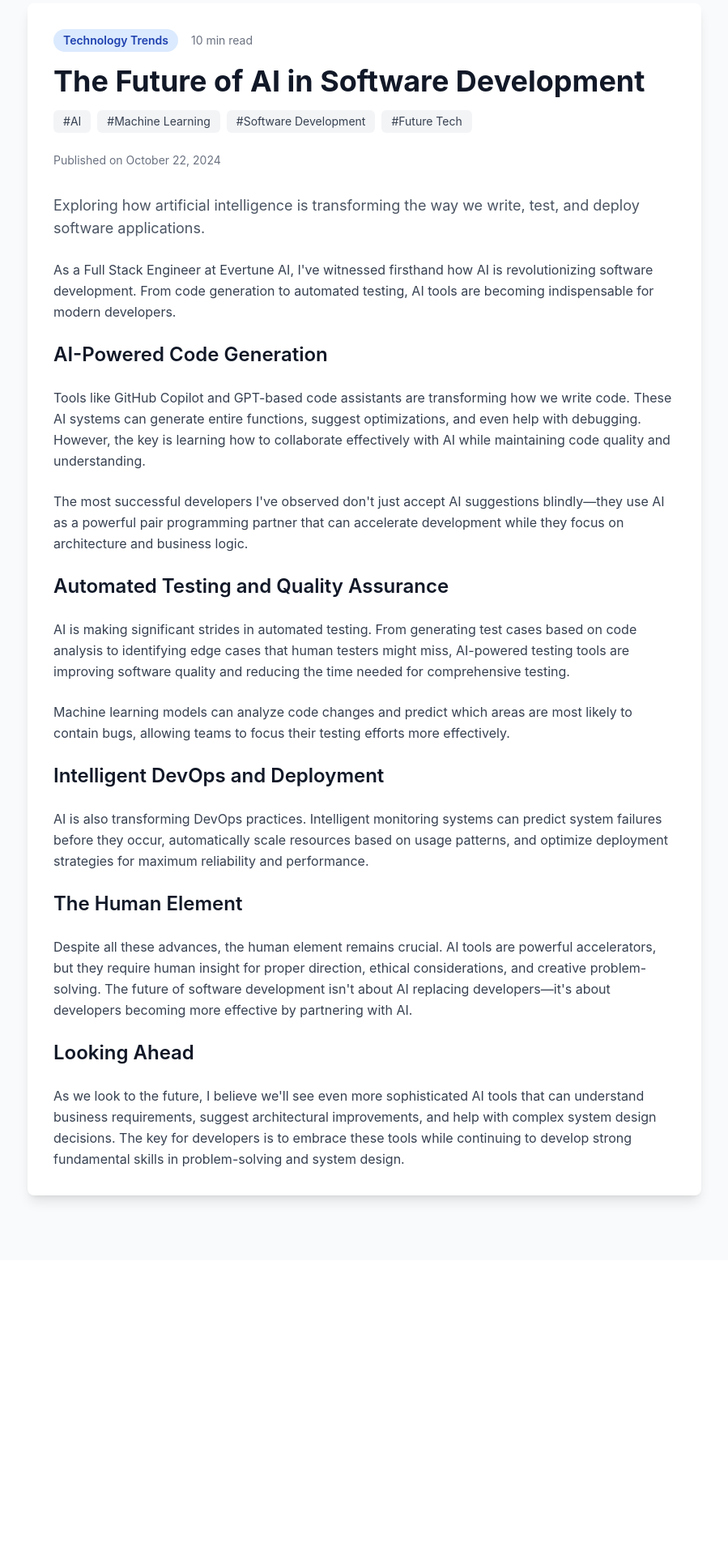
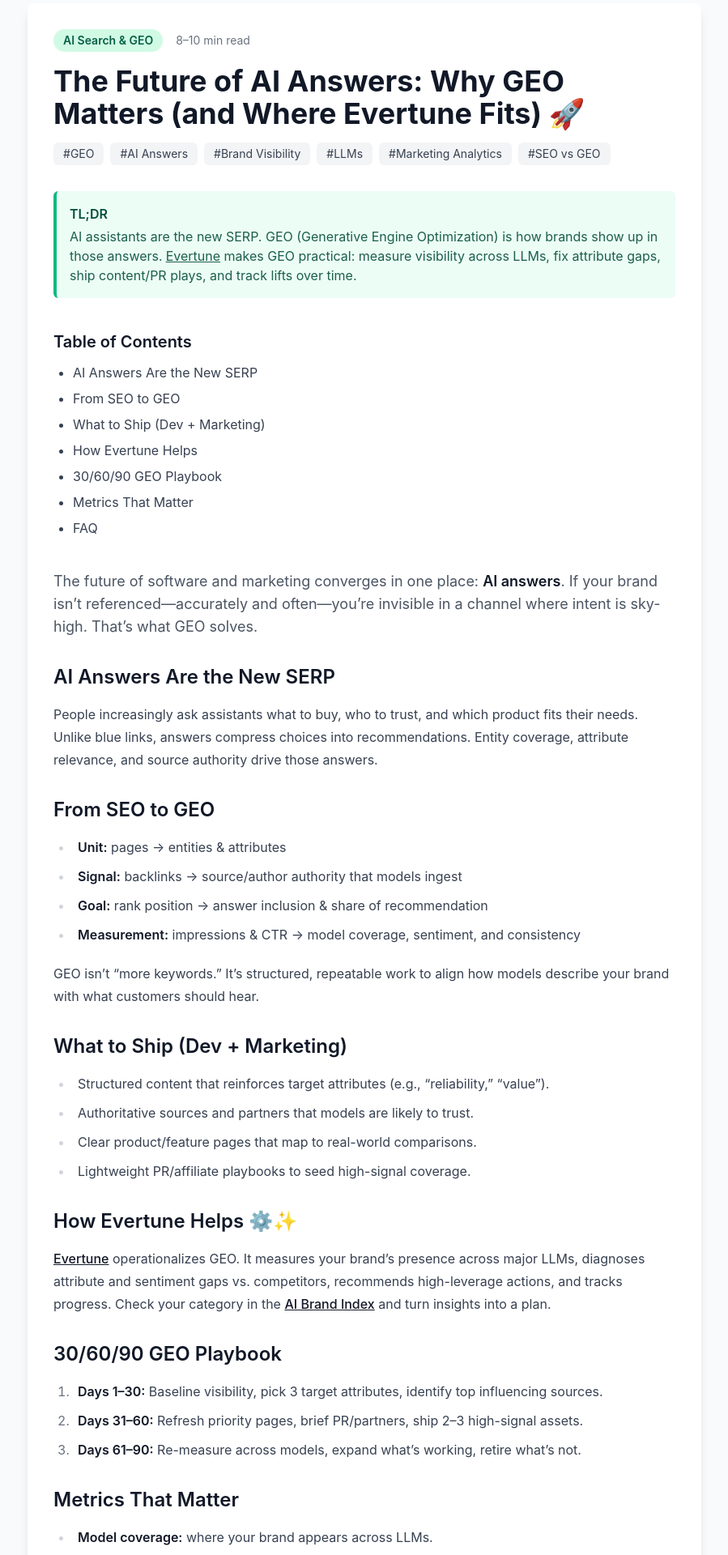
Before and after one commit to jhschiff/personalWebsite, a React (Create React App) app: page /blog/the-future-of-ai in a window 1280 px wide. Shown: the part 140-2060 px from the top of the page at 81% size, without its empty margins (190-1089 px from the left). Before the commit the page ends 1696 px from the top, so only its background shows below. Built offline with nearby package versions, Linux system fonts and the light colour scheme.

Commit message:
cleaning up blogs

```diff
--- a/src/pages/OptimizingDatabasePerformance.jsx
+++ b/src/pages/OptimizingDatabasePerformance.jsx
@@ -48,10 +48,6 @@
                 </span>
               ))}
             </div>
-
-            <p className="text-gray-500 text-sm">
-              Published on November 10, 2024
-            </p>
           </div>
 
           {/* Content */}
--- a/src/pages/TheFutureOfAI.jsx
+++ b/src/pages/TheFutureOfAI.jsx
@@ -15,102 +15,228 @@
       ogDescription: blogPost?.excerpt
     });
   }, []);
+  const fadeIn = { initial: { opacity: 0, y: 20 }, animate: { opacity: 1, y: 0 }, transition: { duration: 0.6 } };
+  const pop = { initial: { opacity: 0, scale: 0.98 }, animate: { opacity: 1, scale: 1 }, transition: { duration: 0.5 } };
+
+  // Internal links (swap to real routes/URLs)
+  const LINKS = {
+    aiIndex: 'https://www.evertune.ai/research/ai-brand-index',
+    whyEvertune: 'https://www.evertune.ai/why-evertune',
+    demo: 'https://www.evertune.ai/products/brand-monitoring',
+    careers: 'https://www.evertune.ai/about-us/careers',
+    geoGuide: 'https://www.evertune.ai/products/geo-site-audit',
+  };
+
+  // Blog + FAQ schema for better SEO/GEO
+  const jsonLd = {
+    '@context': 'https://schema.org',
+    '@type': 'BlogPosting',
+    headline: 'The Future of AI Answers: GEO & Brand Visibility',
+    author: { '@type': 'Person', name: 'Jordan Schiff' },
+    datePublished: '2024-10-22',
+    dateModified: '2024-10-22',
+    description:
+      'AI assistants are the new front door to discovery. Learn the shift from SEO to GEO and how Evertune helps brands win visibility in AI answers.',
+    mainEntityOfPage: {
+      '@type': 'WebPage',
+      '@id': 'https://www.jordanschiff.com/blog/the-future-of-ai',
+    },
+  };
+
+  const faqLd = {
+    '@context': 'https://schema.org',
+    '@type': 'FAQPage',
+    mainEntity: [
+      {
+        '@type': 'Question',
+        name: 'What is Generative Engine Optimization (GEO)?',
+        acceptedAnswer: {
+          '@type': 'Answer',
+          text:
+            'GEO is the practice of improving how AI assistants reference and recommend your brand in generated answers by aligning entities, attributes, and sources that influence model outputs.',
+        },
+      },
+      {
+        '@type': 'Question',
+        name: 'How is GEO different from SEO?',
+        acceptedAnswer: {
+          '@type': 'Answer',
+          text:
+            'SEO optimizes for ranked web results; GEO optimizes for conversational answers. GEO focuses on entity coverage, attribute relevance, and model consistency across LLMs.',
+        },
+      },
+      {
+        '@type': 'Question',
+        name: 'How does Evertune help with GEO?',
+        acceptedAnswer: {
+          '@type': 'Answer',
+          text:
+            'Evertune measures brand visibility across major LLMs, diagnoses attribute gaps vs. competitors, recommends high-leverage content/PR moves, and tracks gains over time.',
+        },
+      },
+    ],
+  };
 
   return (
     <div className="min-h-screen bg-gray-50 py-20">
+      {/* JSON-LD for SEO */}
+      <script type="application/ld+json" dangerouslySetInnerHTML={{ __html: JSON.stringify(jsonLd) }} />
+      <script type="application/ld+json" dangerouslySetInnerHTML={{ __html: JSON.stringify(faqLd) }} />
+
       <div className="max-w-4xl mx-auto px-4 sm:px-6 lg:px-8">
-        <motion.article
-          initial={{ opacity: 0, y: 20 }}
-          animate={{ opacity: 1, y: 0 }}
-          transition={{ duration: 0.6 }}
-          className="bg-white rounded-lg shadow-lg p-8"
-        >
+        <motion.article {...fadeIn} className="bg-white rounded-lg shadow-lg p-8">
           {/* Header */}
           <div className="mb-8">
             <div className="flex items-center gap-4 mb-4">
-              <span className="inline-block bg-blue-100 text-blue-800 text-sm font-semibold px-3 py-1 rounded-full">
-                Technology Trends
+              <span className="inline-block bg-emerald-100 text-emerald-800 text-sm font-semibold px-3 py-1 rounded-full">
+                AI Search & GEO
               </span>
-              <span className="text-gray-500 text-sm">10 min read</span>
+              <span className="text-gray-500 text-sm">8–10 min read</span>
             </div>
 
             <h1 className="text-4xl font-bold text-gray-900 mb-4">
-              The Future of AI in Software Development
+              The Future of AI Answers: Why GEO Matters (and Where Evertune Fits) 🚀
             </h1>
 
             <div className="flex flex-wrap gap-2 mb-6">
-              {['AI', 'Machine Learning', 'Software Development', 'Future Tech'].map((tag, index) => (
-                <span
-                  key={index}
-                  className="inline-block bg-gray-100 text-gray-700 text-sm px-3 py-1 rounded-md"
-                >
+              {[
+                'GEO',
+                'AI Answers',
+                'Brand Visibility',
+                'LLMs',
+                'Marketing Analytics',
+                'SEO vs GEO',
+              ].map((tag, index) => (
+                <span key={index} className="inline-block bg-gray-100 text-gray-700 text-sm px-3 py-1 rounded-md">
                   #{tag}
                 </span>
               ))}
             </div>
+          </div>
 
-            <p className="text-gray-500 text-sm">
-              Published on October 22, 2024
+          {/* TL;DR */}
+          <motion.div {...pop} className="mb-10 border-l-4 border-emerald-500 bg-emerald-50 p-4 rounded-md">
+            <p className="font-semibold text-emerald-900 mb-1">TL;DR</p>
+            <p className="text-emerald-900/90">
+              AI assistants are the new SERP. GEO (Generative Engine Optimization) is how brands show up in those answers.
+              <a className="underline ml-1" href={LINKS.whyEvertune}>Evertune</a> makes GEO practical: measure visibility across LLMs, fix attribute gaps,
+              ship content/PR plays, and track lifts over time.
             </p>
-          </div>
+          </motion.div>
+
+          {/* Table of Contents */}
+          <nav className="mb-10">
+            <h2 className="text-xl font-semibold text-gray-900 mb-3">Table of Contents</h2>
+            <ul className="list-disc pl-6 text-gray-700 space-y-2">
+              <li><a className="hover:underline" href="#new-serp">AI Answers Are the New SERP</a></li>
+              <li><a className="hover:underline" href="#seo-geo">From SEO to GEO</a></li>
+              <li><a className="hover:underline" href="#ship-it">What to Ship (Dev + Marketing)</a></li>
+              <li><a className="hover:underline" href="#evertune">How Evertune Helps</a></li>
+              <li><a className="hover:underline" href="#playbook">30/60/90 GEO Playbook</a></li>
+              <li><a className="hover:underline" href="#metrics">Metrics That Matter</a></li>
+              <li><a className="hover:underline" href="#faq">FAQ</a></li>
+            </ul>
+          </nav>
 
           {/* Content */}
           <div className="prose max-w-none">
             <p className="text-lg text-gray-600 mb-6">
-              Exploring how artificial intelligence is transforming the way we write, test, and deploy software applications.
+              The future of software and marketing converges in one place: <strong>AI answers</strong>. If your brand
+              isn’t referenced—accurately and often—you’re invisible in a channel where intent is sky-high. That’s
+              what GEO solves.
             </p>
 
-            <div className="space-y-6 text-gray-700 leading-relaxed">
-              <p>
-                As a Full Stack Engineer at Evertune AI, I've witnessed firsthand how AI is revolutionizing software development.
-                From code generation to automated testing, AI tools are becoming indispensable for modern developers.
-              </p>
+            <h2 id="new-serp" className="text-2xl font-semibold text-gray-900 mt-8 mb-4">AI Answers Are the New SERP</h2>
+            <p>
+              People increasingly ask assistants what to buy, who to trust, and which product fits their needs.
+              Unlike blue links, answers compress choices into recommendations. Entity coverage, attribute relevance,
+              and source authority drive those answers.
+            </p>
 
-              <h2 className="text-2xl font-semibold text-gray-900 mt-8 mb-4">AI-Powered Code Generation</h2>
-              <p>
-                Tools like GitHub Copilot and GPT-based code assistants are transforming how we write code. These AI systems
-                can generate entire functions, suggest optimizations, and even help with debugging. However, the key is learning
-                how to collaborate effectively with AI while maintaining code quality and understanding.
-              </p>
-              <p>
-                The most successful developers I've observed don't just accept AI suggestions blindly—they use AI as a powerful
-                pair programming partner that can accelerate development while they focus on architecture and business logic.
-              </p>
+            <h2 id="seo-geo" className="text-2xl font-semibold text-gray-900 mt-8 mb-4">From SEO to GEO</h2>
+            <ul className="list-disc pl-6">
+              <li><strong>Unit:</strong> pages → entities & attributes</li>
+              <li><strong>Signal:</strong> backlinks → source/author authority that models ingest</li>
+              <li><strong>Goal:</strong> rank position → answer inclusion & share of recommendation</li>
+              <li><strong>Measurement:</strong> impressions & CTR → model coverage, sentiment, and consistency</li>
+            </ul>
+            <p className="mt-4">
+              GEO isn’t “more keywords.” It’s structured, repeatable work to align how models describe your brand
+              with what customers should hear.
+            </p>
 
-              <h2 className="text-2xl font-semibold text-gray-900 mt-8 mb-4">Automated Testing and Quality Assurance</h2>
-              <p>
-                AI is making significant strides in automated testing. From generating test cases based on code analysis to
-                identifying edge cases that human testers might miss, AI-powered testing tools are improving software quality
-                and reducing the time needed for comprehensive testing.
-              </p>
-              <p>
-                Machine learning models can analyze code changes and predict which areas are most likely to contain bugs,
-                allowing teams to focus their testing efforts more effectively.
-              </p>
+            <h2 id="ship-it" className="text-2xl font-semibold text-gray-900 mt-8 mb-4">What to Ship (Dev + Marketing)</h2>
+            <ul className="list-disc pl-6">
+              <li>Structured content that reinforces target attributes (e.g., “reliability,” “value”).</li>
+              <li>Authoritative sources and partners that models are likely to trust.</li>
+              <li>Clear product/feature pages that map to real-world comparisons.</li>
+              <li>Lightweight PR/affiliate playbooks to seed high-signal coverage.</li>
+            </ul>
 
-              <h2 className="text-2xl font-semibold text-gray-900 mt-8 mb-4">Intelligent DevOps and Deployment</h2>
-              <p>
-                AI is also transforming DevOps practices. Intelligent monitoring systems can predict system failures before
-                they occur, automatically scale resources based on usage patterns, and optimize deployment strategies for
-                maximum reliability and performance.
-              </p>
+            {/* Evertune */}
+            <h2 id="evertune" className="text-2xl font-semibold text-gray-900 mt-8 mb-4">How Evertune Helps ⚙️✨</h2>
+            <p>
+              <a href={LINKS.whyEvertune} target="_blank" rel="noopener noreferrer" className="underline">Evertune</a> operationalizes GEO. It measures your brand’s presence across major LLMs,
+              diagnoses attribute and sentiment gaps vs. competitors, recommends high-leverage actions, and tracks
+              progress. Check your category in the{' '}
+              <a href={LINKS.aiIndex} target="_blank" rel="noopener noreferrer" className="underline">AI Brand Index</a> and turn insights into a plan.
+            </p>
 
-              <h2 className="text-2xl font-semibold text-gray-900 mt-8 mb-4">The Human Element</h2>
-              <p>
-                Despite all these advances, the human element remains crucial. AI tools are powerful accelerators, but they
-                require human insight for proper direction, ethical considerations, and creative problem-solving. The future
-                of software development isn't about AI replacing developers—it's about developers becoming more effective
-                by partnering with AI.
-              </p>
+            <h2 id="playbook" className="text-2xl font-semibold text-gray-900 mt-8 mb-4">30/60/90 GEO Playbook</h2>
+            <ol className="list-decimal pl-6">
+              <li><strong>Days 1–30:</strong> Baseline visibility, pick 3 target attributes, identify top influencing sources.</li>
+              <li><strong>Days 31–60:</strong> Refresh priority pages, brief PR/partners, ship 2–3 high-signal assets.</li>
+              <li><strong>Days 61–90:</strong> Re-measure across models, expand what’s working, retire what’s not.</li>
+            </ol>
 
-              <h2 className="text-2xl font-semibold text-gray-900 mt-8 mb-4">Looking Ahead</h2>
-              <p>
-                As we look to the future, I believe we'll see even more sophisticated AI tools that can understand business
-                requirements, suggest architectural improvements, and help with complex system design decisions. The key for
-                developers is to embrace these tools while continuing to develop strong fundamental skills in problem-solving
-                and system design.
+            <h2 id="metrics" className="text-2xl font-semibold text-gray-900 mt-8 mb-4">Metrics That Matter</h2>
+            <ul className="list-disc pl-6">
+              <li><strong>Model coverage:</strong> where your brand appears across LLMs.</li>
+              <li><strong>Share of recommendation:</strong> how often you’re named in answers.</li>
+              <li><strong>Attribute alignment:</strong> relevance of target attributes in generated text.</li>
+              <li><strong>Sentiment/positioning:</strong> positive vs. negative associations.</li>
+              <li><strong>Consistency over time:</strong> durability of gains across releases and prompts.</li>
+            </ul>
+
+            {/* CTA */}
+            <div className="mt-10 p-5 rounded-lg border bg-gradient-to-r from-gray-50 to-white">
+              <p className="text-gray-800">
+                Ready to make AI answers work for you? Start with the{' '}
+                <a className="underline" href={LINKS.aiIndex} target="_blank" rel="noopener noreferrer">AI Brand Index</a>, then book a{' '}
+                <a className="underline" href={LINKS.demo} target="_blank" rel="noopener noreferrer">demo</a>. Prefer building the future with us? We’re hiring—see{' '}
+                <a className="underline" href={LINKS.careers} target="_blank" rel="noopener noreferrer">careers</a>.
               </p>
             </div>
+
+            {/* FAQ */}
+            <h2 id="faq" className="text-2xl font-semibold text-gray-900 mt-8 mb-4">FAQ: GEO &amp; Evertune</h2>
+            <div className="space-y-4">
+              <details className="border rounded-md p-4">
+                <summary className="font-semibold">Does GEO replace SEO?</summary>
+                <p className="mt-2">
+                  No—SEO still matters for web results. GEO complements it by improving how AI assistants talk about
+                  your brand in generated answers.
+                </p>
+              </details>
+              <details className="border rounded-md p-4">
+                <summary className="font-semibold">How quickly can we see movement?</summary>
+                <p className="mt-2">
+                  Timelines vary by category and source authority. The key is steady iteration: measure, ship, re-measure.
+                </p>
+              </details>
+              <details className="border rounded-md p-4">
+                <summary className="font-semibold">What teams use Evertune?</summary>
+                <p className="mt-2">
+                  Growth, brand, comms/PR, and product marketing—often in partnership with content and analytics.
+                </p>
+              </details>
+            </div>
+          </div>
+
+          {/* Semantic keyword footer (human-first, non-stuffy) */}
+          <div className="mt-10 text-xs text-gray-500">
+            <strong>Keywords:</strong> Generative Engine Optimization, GEO, AI Answers, Brand Visibility, LLMs,
+            Entity Coverage, Attribute Relevance, SEO vs GEO, Marketing Analytics, Evertune.
           </div>
         </motion.article>
       </div>
```
